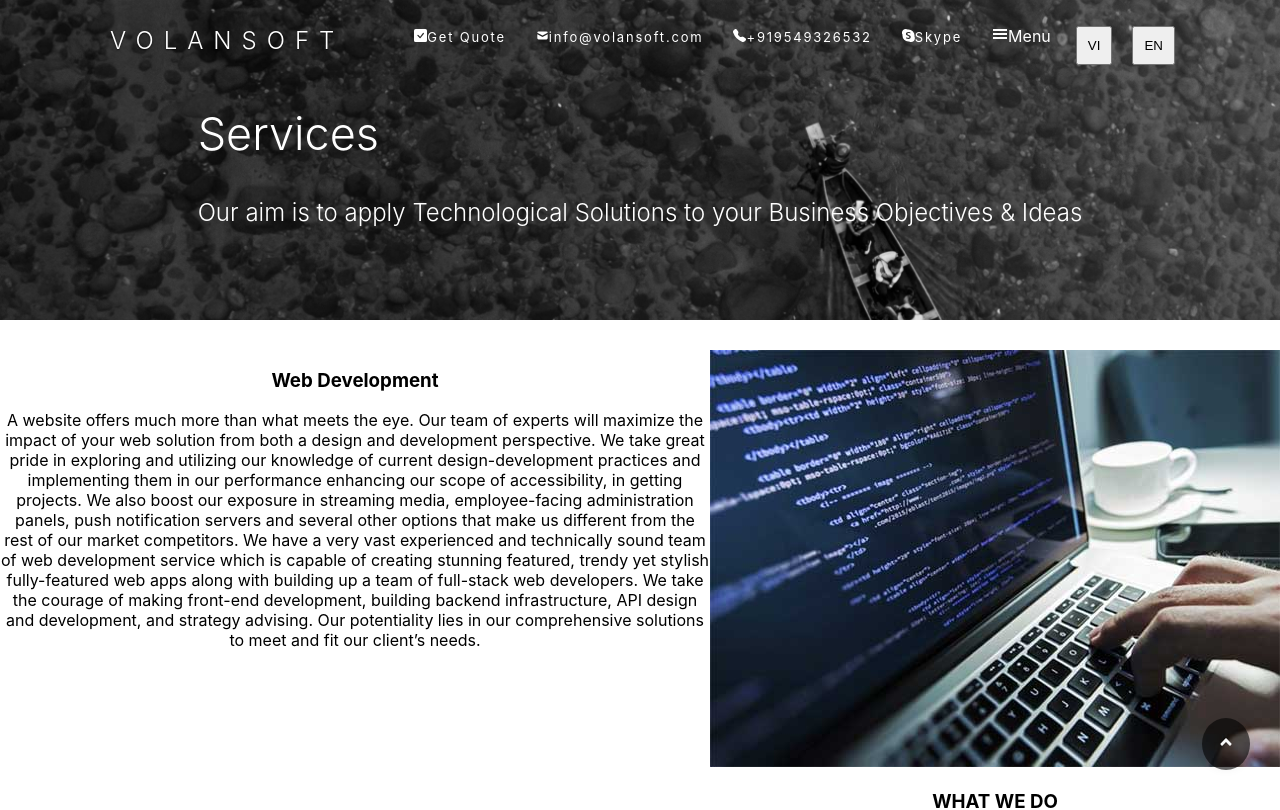
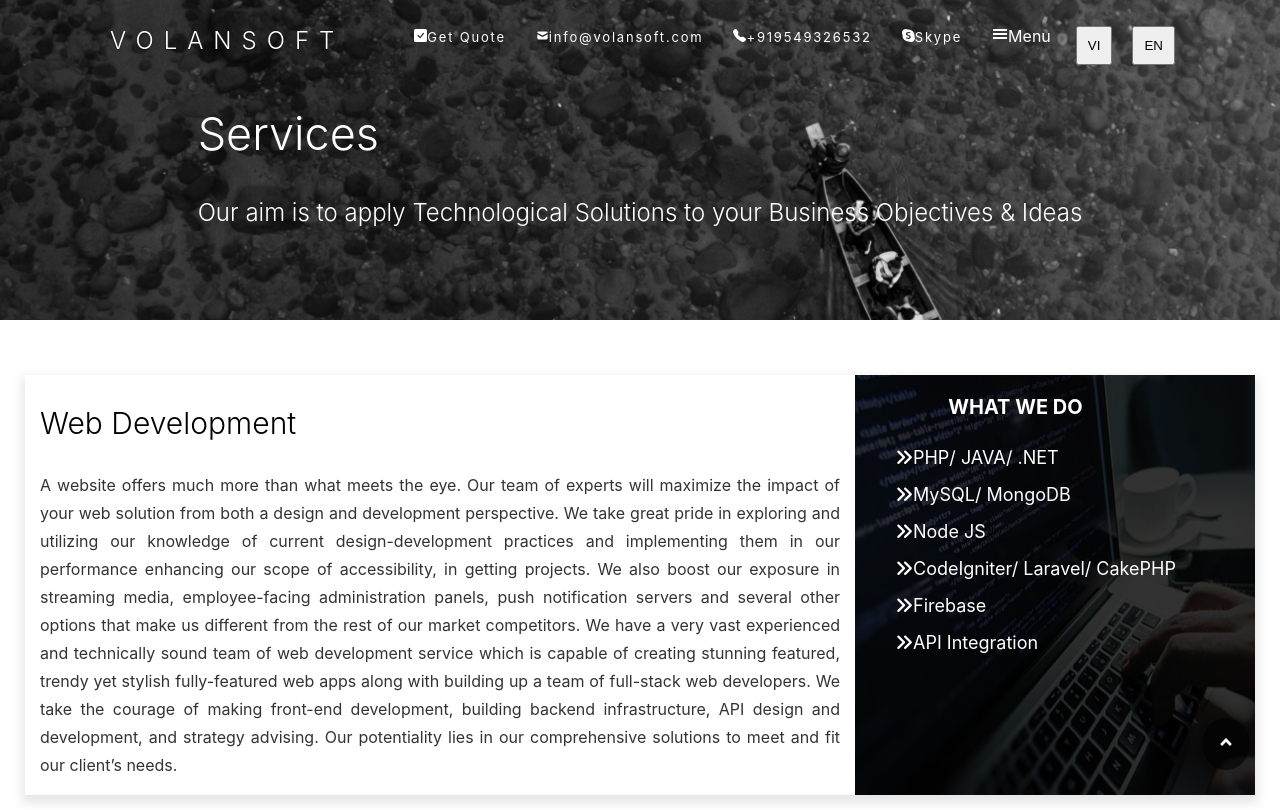
Before and after one commit to smartten/smartten_web, a React (Create React App) app: page /services in a window 1280 px wide. Shown: the top 810 px of the page. Built offline with nearby package versions, Linux system fonts and the light colour scheme.

Commit message:
update service

```diff
--- a/src/components/layout/Footer/index.js
+++ b/src/components/layout/Footer/index.js
@@ -7,6 +7,7 @@ import './style.css'
 function Footer({ languages}) {
 
   return (
+      <div className="footer-container">
         <div className="footer">
           <div className="footer__top">
               <div className="footer-widget">
@@ -66,6 +67,7 @@ function Footer({ languages}) {
               </ul>
           </div>
         </div>
+      </div>
 
         )
 }
--- a/src/components/layout/Footer/style.css
+++ b/src/components/layout/Footer/style.css
@@ -1,10 +1,13 @@
+.footer-container{
+    width: 100%;
+    background-color:#090e11;
+}
 .footer{
     display: flex;
+    max-width: 1300px;
     flex-direction: column;
     color: #fff;
     margin: auto;
-    width: 100%;
-    background-color:#090e11;
 
 }
 
--- a/src/components/layout/ServicesRow/index.js
+++ b/src/components/layout/ServicesRow/index.js
@@ -1,8 +1,10 @@
 import React from 'react'
 import './style.css'
+import Fade from 'react-reveal/Fade';
 
 function ServiceRow( { titleParagraph, paragraph, titleList, list, imageName} ) {
   return (
+    <Fade bottom>
       <div className="service__row">
           <div className="service__row-paragraph">
             <h3>{titleParagraph}</h3>
@@ -14,7 +16,7 @@ function ServiceRow( { titleParagraph, paragraph, titleList, list, imageName} )
               </div>
               <div className="row--list--content">
                 <h3>{titleList}</h3>
-                <ul>
+                <ul className="list--content-items">
                   {list.map((item, index) => (
                     <li key={index}>
                       <i className="fa-solid fa-angles-right"></i>
@@ -25,6 +27,7 @@ function ServiceRow( { titleParagraph, paragraph, titleList, list, imageName} )
               </div>
           </div>
       </div>
+    </Fade>
   )
 }
 
--- a/src/components/layout/ServicesRow/style.css
+++ b/src/components/layout/ServicesRow/style.css
@@ -1,31 +1,60 @@
 .service__row{
     display: flex;
-    min-height:346px
+    min-height:346px;
+    box-shadow: 0 5px 10px 3px rgb(0 0 0 / 10%);
+    margin: 25px 25px ;
 }
 
 .service__row-paragraph{
+    flex:2;
+    margin: 0 15px;
 }
-
-.service__row--list{
+.service__row-paragraph h3{
+    font-size: 30px;
+    text-align: left;
+    font-weight: 300;
+}
+.service__row-paragraph p{
+    font-size: 16px;
+    text-align: justify;
+    color: #333;
+    line-height:28px;
 
 }
-.service__row--list::before{
+.service__row--list{
+    position: relative;
+    flex:1;
+}
+.row--list--image{
+    width: 100%;
+    height: 100%;
+}
+.row--list--image:before {
     position: absolute;
-    left: 0;
-    top: 0;
-    background: #131212;
-    opacity: .88;
-    content: "";
-}
-
-
-.row--list--image{
-
+    width: 100%;
+    height: 100%;
+    background-color: rgba(0,0,0,0.8);
+    content: ' ';
 }
 .row--list--image img{
-
+    width: 100%;
+    height: 100%;
 }
 
 .row--list--content{
-
+    position: absolute;
+    top:0;
+    color:white;
 }
+.row--list--content h3{
+    font-size: 20px;
+}
+.row--list--content ul{
+    display: flex;
+    flex-direction: column;
+    text-align: start;
+}
+.list--content-items li{
+    margin: 8px 0;
+    font-size: 18px;
+}
--- /dev/null
+++ b/src/pages/ServicePost/index.js
@@ -0,0 +1,14 @@
+import React from 'react'
+import './style.css'
+
+function ServicePost() {
+  return (
+    <div className="service-post">
+        <div className="service-post-images">
+</div>
+
+    </div>
+  )
+}
+
+export default ServicePost
--- /dev/null
+++ b/src/pages/ServicePost/style.css
@@ -0,0 +1,15 @@
+.service-post{
+    width: 100%;
+    height: 100vh;
+
+}
+.service-post-images{
+    background-color: #000000;
+    width: 100%;
+    height: 100%;
+}
+
+.service-post-images img{
+    width: 100%;
+    height: 100%;
+}
--- a/src/routers/index.js
+++ b/src/routers/index.js
@@ -3,6 +3,7 @@ import AboutUs from "../pages/AboutUs";
 import Blog from "../pages/Blog";
 import Post from "../pages/Post";
 import Services from "../pages/Services";
+import ServicePost from "../pages/ServicePost";
 
 const publicRouter = [
   {
@@ -24,6 +25,11 @@ const publicRouter = [
   {
     path:"/services",
     component:Services,
+  },
+  {
+    path:"/services/web-development",
+    component: ServicePost,
+
   }
 
 ];
```
Also changed, not shown: src/components/layout/IncreasingNumber/index.js (deleted, +0 -19 lines), src/components/layout/IncreasingNumber/style.css (deleted), 1 other file (tests, documents, lock files or other folders). Lines whose indentation alone changed are shown as unchanged.
